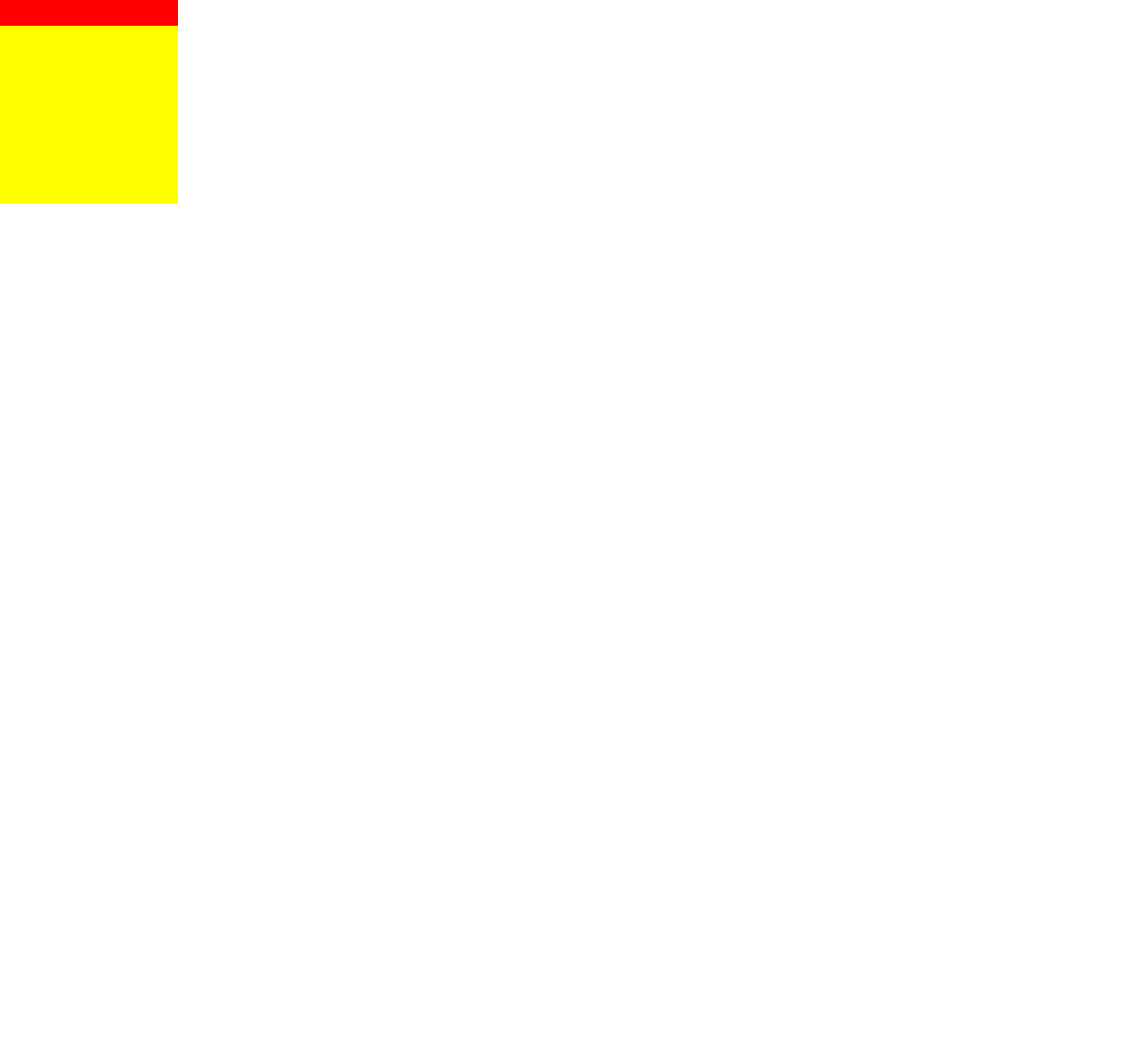
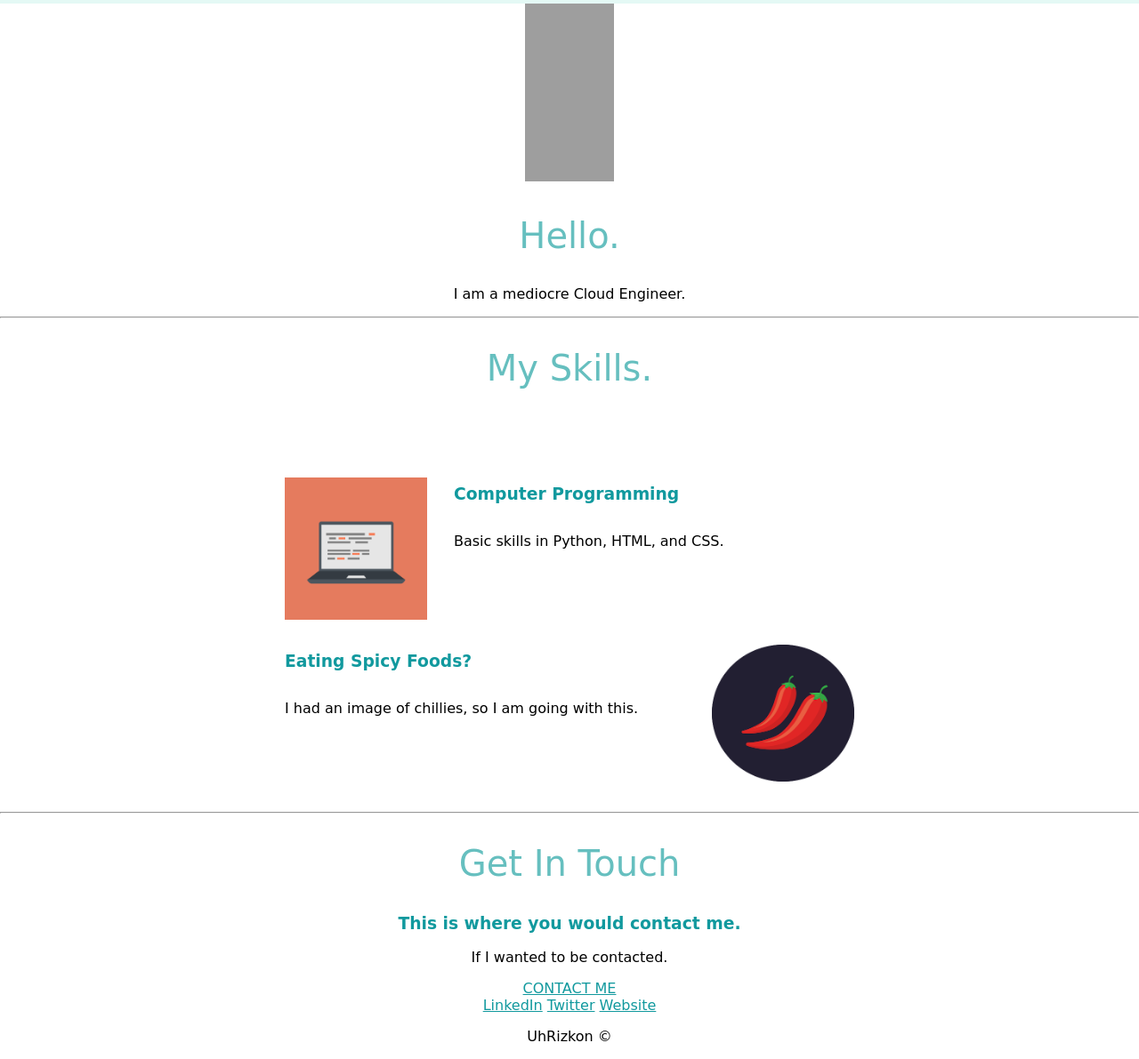
Before and after one commit to JoeHarold/CSS-mySite, a plain HTML site: page index.html in a window 1280 px wide. Shown: the part 724-1915 px from the top of the page at 89% size. Before the commit the page ends 953 px from the top, so only its background shows below. Drawn offline with Linux system fonts and the light colour scheme; grey boxes are pictures that could not be loaded.

Commit message:
Added Colors, Images, and Wrapped text

```diff
--- a/CSS/styles.css
+++ b/CSS/styles.css
@@ -1,29 +1,43 @@
 body{
     margin: 0px;
     text-align: center;
+    font-family: cursive;
 }
 
 h1{
     margin-top: 0px;
+    font-size: 5.625rem;
+    margin: 50px auto 0 auto;
+    color: #66BFBF;
+}
+
+h2{
+    font-size: 2.5rem;
+    color: #66BFBF;
+    font-weight: normal;
+}
+
+h3{
+    color: #11999E;
 }
 
 .top-container{
-    background-color: #F8EDE3;
+    background-color: #E4F9F5;
     position: relative;
     padding-top: 100px;
 
 }
 
 .middle-container{
-    background-color: red;
-    height: 200px;
-    width: 200px;
+
+
+
 }
 
 .bottom-container{
-    background-color: yellow;
-    height: 200px;
-    width: 200px;
+
+
+
 }
 
 .bottom-cloud{
@@ -37,3 +51,32 @@ h1{
     right: 300px;
     top: 50px;
 }
+
+.profilePicture {
+    height: 200px;
+    width: 100px;
+}
+
+a{
+    color: #11999E;
+}
+
+.skill-row{
+    width: 50%;
+    margin: 100px auto 100px auto;
+    text-align: left;
+    line-height: 2;
+
+}
+
+.chili-img{
+    width: 25%;
+    float: right;
+    margin-left: 30px;
+}
+
+.computer-img{
+    width: 25%;
+    float: left;
+    margin-right: 30px;
+}
--- a/index.html
+++ b/index.html
@@ -7,21 +7,51 @@
     <link rel="icon" href="favicon.ico">
 </head>
 <body>
+
     <div class="top-container">
         <img class="top-cloud" src="images/cloud.png" alt="cloud-img">
         <h1>I'm UhRizkon</h1>
-        <p>A Cloud Engineer</p>
+        <h2>A Cloud Engineer</h2>
         <img class="bottom-cloud" src="images/cloud.png" alt="cloud-img">
         <img src="images/mountain.png" alt="mountain-img">
     </div>
+
     <div class="middle-container">
+        <div class="profile">
+          <img class = profilePicture src="https://oldschool.runescape.wiki/images/1/1b/Rune_armour_set_(lg)_equipped.png?9b396" alt="Rune">
+          <h2>Hello.</h2>
+          <p>I am a mediocre Cloud Engineer.</p>
+        </div>
+        <hr>
+        <div class="skills">
+          <h2>My Skills.</h2>
+          <div class="skill-row">
+            <img class="computer-img" src="images/computer.png" alt="Computer">
+            <h3>Computer Programming</h3>
+            <p>Basic skills in Python, HTML, and CSS.</p>
+          </div>
+          <div class="skill-row">
+            <img class="chili-img" src="images/chillies.png" alt="">
+            <h3>Eating Spicy Foods?</h3>
+            <p>I had an image of chillies, so I am going with this.</p>
+          </div>
+        </div>
+        <hr>
+        <div class="contact-me">
+          <h2>Get In Touch</h2>
+          <h3>This is where you would contact me.</h3>
+          <p>If I wanted to be contacted.</p>
+          <a class="btn" href="mailto:name@email.com">CONTACT ME</a>
+        </div>
+      </div>
 
-    </div>
 
-    <div class="bottom-container">
-
-    </div>
-
+      <div class="bottom-container">
+        <a class="footer-link" href="https://www.linkedin.com/">LinkedIn</a>
+        <a class="footer-link" href="https://twitter.com/">Twitter</a>
+        <a class="footer-link" href="https://www.appbrewery.co/">Website</a>
+        <p>UhRizkon ©</p>
+      </div>
 
 </body>
 </html>
```
